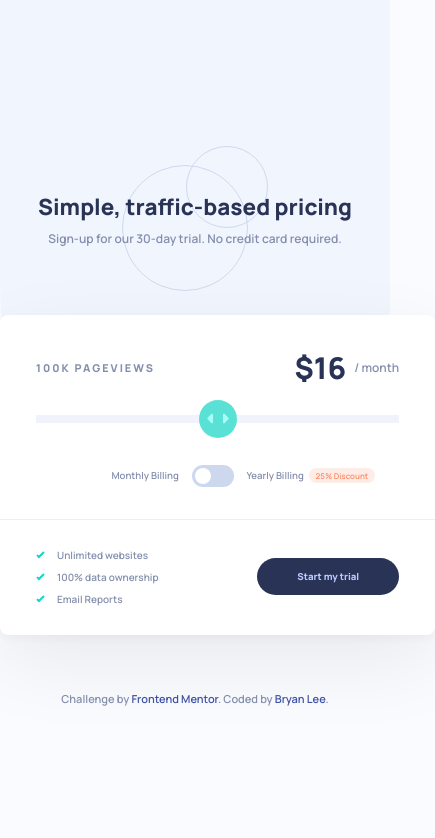
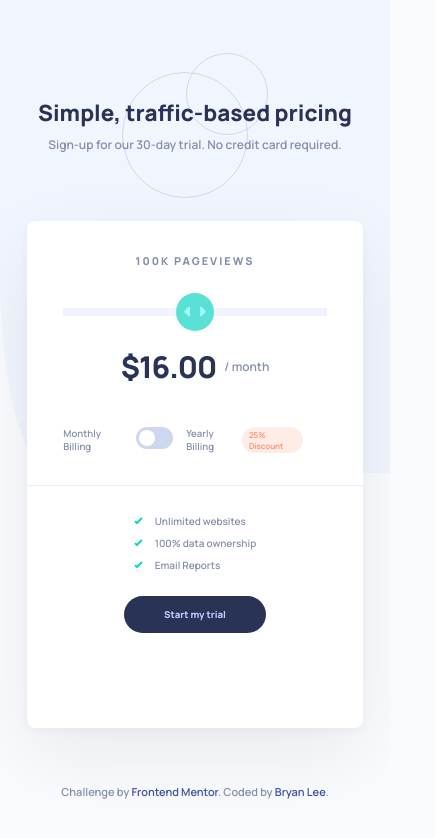
Before and after one commit to BL1133/interactive-pricing-component, a website: page index.html in a window 390 px wide. Shown: the whole page, 435 px wide, since content can reach past the window. Drawn offline with Linux system fonts and the light colour scheme.

Commit message:
flexboxes media queries for mobile responsiveness

```diff
--- a/index.html
+++ b/index.html
@@ -55,8 +55,8 @@
             >
               <p class="pricing__price-currency"></p>
               <p class="pricing__price-amount"></p>
+              <p class="pricing__price-amount">.00</p>
               <p class="pricing__price-month"></p>
-            </div>
             </div>
             <div class="slider__container">
               <input
@@ -74,6 +74,7 @@
                 class="slider"
                 id="myRange"
               />
+            </div>
           </div>
           <div class="pricing__footer">
             <p class="pricing__billing">Monthly Billing</p>
--- a/main.js
+++ b/main.js
@@ -57,6 +57,7 @@ function handlePricingSlider(input, output) {
   }
 }
 handlePricingSlider(pricingInput, pricingOutput);
+
 pricingSlider.addEventListener('input', () => {
   handlePricingSlider(pricingInput, pricingOutput);
 });
--- a/sass/base/_base.scss
+++ b/sass/base/_base.scss
@@ -37,6 +37,7 @@ body {
   display: flex;
   flex-direction: column;
   justify-content: center;
+  align-items: center;
 }
 ul {
   list-style: none;
--- a/sass/components/_pricing-card.scss
+++ b/sass/components/_pricing-card.scss
@@ -17,12 +17,27 @@
     border-top: 1px solid $color-light-grayish-blue-empty;
     padding-top: 3.5rem;
     justify-content: space-between;
+
+    @include respond(phone) {
+      flex-direction: column;
+      gap: 3rem;
+    }
+  }
+  @include respond(phone) {
+    width: 86vw;
+    height: 60vh;
   }
 }
 .pricing {
   &__header {
     display: flex;
     justify-content: space-between;
+    flex-wrap: wrap;
+
+    @include respond(phone) {
+      flex-direction: column;
+      gap: 1.5rem;
+    }
   }
   &__views {
     align-self: center;
@@ -33,6 +48,11 @@
   }
   &__price-container {
     display: flex;
+    @include respond(phone) {
+      order: 2;
+      align-self: center;
+      padding-top: 2rem;
+    }
   }
   &__price-amount,
   &__price-currency {
@@ -40,6 +60,7 @@
     font-weight: 800;
     color: $color-dark-blue;
     align-self: center;
+    letter-spacing: -1px;
   }
   &__price-month {
     align-self: center;
@@ -75,6 +96,10 @@
     display: flex;
     flex-direction: column;
     gap: 1rem;
+
+    @include respond(phone) {
+      align-self: center;
+    }
   }
   &__features-item {
     display: flex;
--- a/sass/components/_slider.scss
+++ b/sass/components/_slider.scss
@@ -1,6 +1,7 @@
 .slider__container {
   width: 100%;
   padding-top: 3.3rem;
+  order: 1;
 }
 .slider {
   -webkit-appearance: none; /* Override default CSS styles */
```
Also changed, not shown: css/style.comp.css, tutorial.js (deleted). Lines whose indentation alone changed are shown as unchanged.
